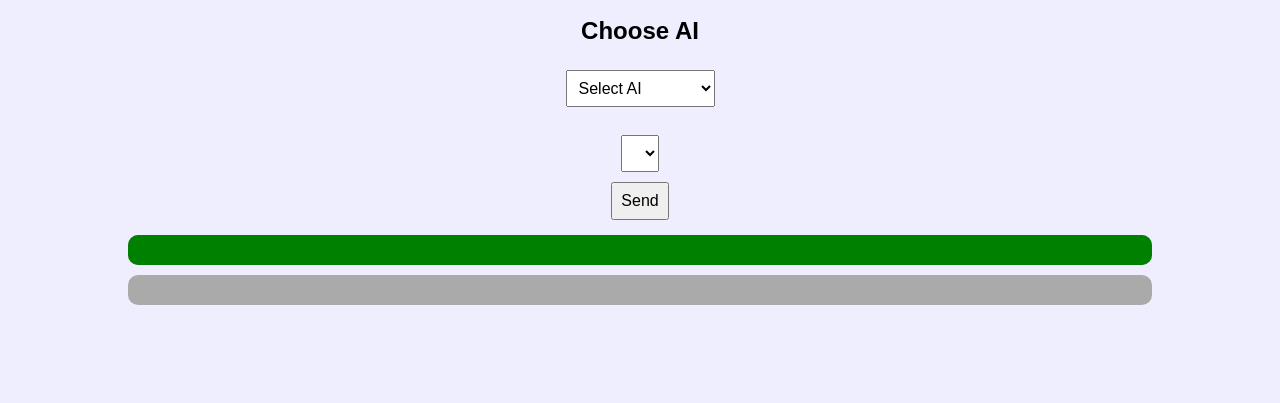
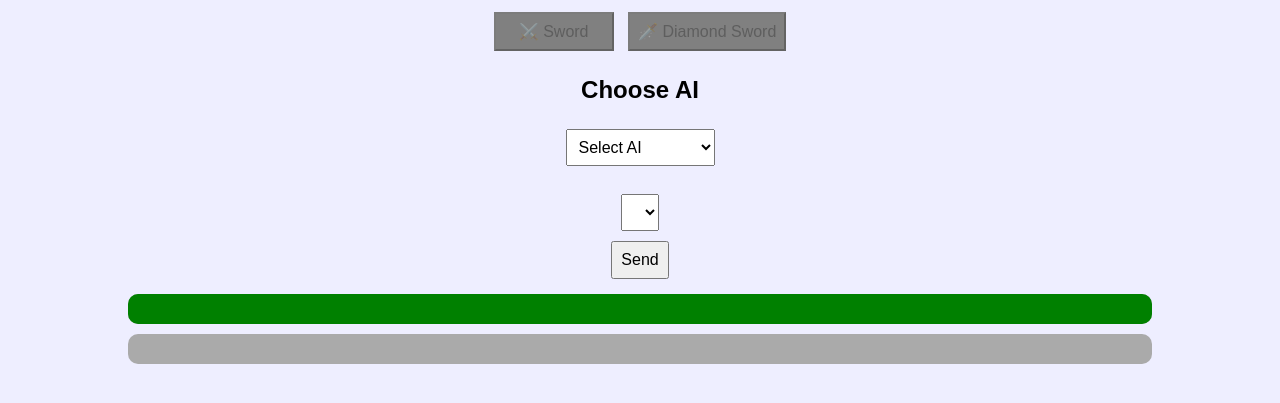
Before and after one commit to solololo834/Ai-chat-game, a plain HTML site: page index.html in a window 1280 px wide. Both pictures are taken after typing "Sample", "Sample123" into the empty fields and a click on the button "Create". Shown: the part 157-560 px from the top of the page. Drawn offline with Linux system fonts and the light colour scheme.

Commit message:
Implement equip buttons for weapons
Added equip buttons for sword and diamond sword.

```diff
--- a/index.html
+++ b/index.html
@@ -1,4 +1,3 @@
-
 <!DOCTYPE html>
 <html lang="en">
 <head>
@@ -85,6 +84,8 @@ select, button, input { padding: 8px; font-size: 16px; margin: 5px; }
 }
 
 #submitCodeBtn:hover { background: #45a049; }
+
+#equipButtons button { min-width: 120px; }
 </style>
 </head>
 <body>
@@ -116,6 +117,12 @@ select, button, input { padding: 8px; font-size: 16px; margin: 5px; }
 <button onclick="buySword()">⚔️ Sword – 1000 🪙</button><br><br>
 <button onclick="buyDiamond()">🗡️ Diamond Sword – 2000 🪙</button><br><br>
 <button onclick="closeStore()">⬅ Back</button>
+</div>
+
+<!-- Equip Buttons -->
+<div id="equipButtons" class="hidden">
+<button id="equipSword" onclick="equipSwordFunc()">⚔️ Sword</button>
+<button id="equipDiamond" onclick="equipDiamondFunc()">🗡️ Diamond Sword</button>
 </div>
 
 <!-- Chat -->
@@ -177,18 +184,30 @@ const stabBtnDiv=document.getElementById("stabBtnDiv");
 const stabBtn=document.getElementById("stabBtn");
 const codeModal=document.getElementById("codeModal");
 const codeInput=document.getElementById("codeInput");
+const equipDiv=document.getElementById("equipButtons");
+const equipSwordBtn=document.getElementById("equipSword");
+const equipDiamondBtn=document.getElementById("equipDiamond");
 
 function updateBars(){
   hpGreen.style.width=(hp/maxHP*100)+"%";
   hpRed.style.width=((maxHP-hp)/maxHP*100)+"%";
   angerBar.style.width=anger+"%";
   coinsEl.innerText="🪙 "+coins;
+  updateEquipButtons();
+}
+
+function updateEquipButtons(){
+  equipSwordBtn.disabled=!hasSword;
+  equipSwordBtn.style.backgroundColor=hasSword?(equip==="sword"?"green":"red"):"grey";
+  equipDiamondBtn.disabled=!hasDiamond;
+  equipDiamondBtn.style.backgroundColor=hasDiamond?(equip==="diamond"?"green":"red"):"grey";
 }
 
 function createAccount(){
   if(username.value && password.value){
     account.classList.add("hidden");
     chat.classList.remove("hidden");
+    equipDiv.classList.remove("hidden");
     updateBars();
   }
 }
@@ -198,8 +217,11 @@ function closeStore(){ store.classList.add("hidden"); chat.classList.remove("hid
 
 function buyAI(ai){ const price=ai==="watermelon"?1500:750; if(owned[ai]||coins<price)return; coins-=price; owned[ai]=true; updateBars(); }
 function buyShield(){ if(coins<500)return; coins-=500; maxHP+=50; hp+=50; updateBars(); hasShield=true; }
-function buySword(){ if(coins<1000||hasSword)return; coins-=1000; hasSword=true; updateBars(); }
-function buyDiamond(){ if(coins<2000||hasDiamond)return; coins-=2000; hasDiamond=true; updateBars(); }
+function buySword(){ if(coins<1000||hasSword)return; coins-=1000; hasSword=true; updateBars(); updateEquipButtons(); }
+function buyDiamond(){ if(coins<2000||hasDiamond)return; coins-=2000; hasDiamond=true; updateBars(); updateEquipButtons(); }
+
+function equipSwordFunc(){ if(!hasSword) return; equip="sword"; updateEquipButtons(); }
+function equipDiamondFunc(){ if(!hasDiamond) return; equip="diamond"; updateEquipButtons(); }
 
 function updateAI(){
   anger=0; updateBars(); response.innerText="";
@@ -252,4 +274,4 @@ function submitCode(){
 updateBars();
 </script>
 </body>
-</html>
+  </html>
```
